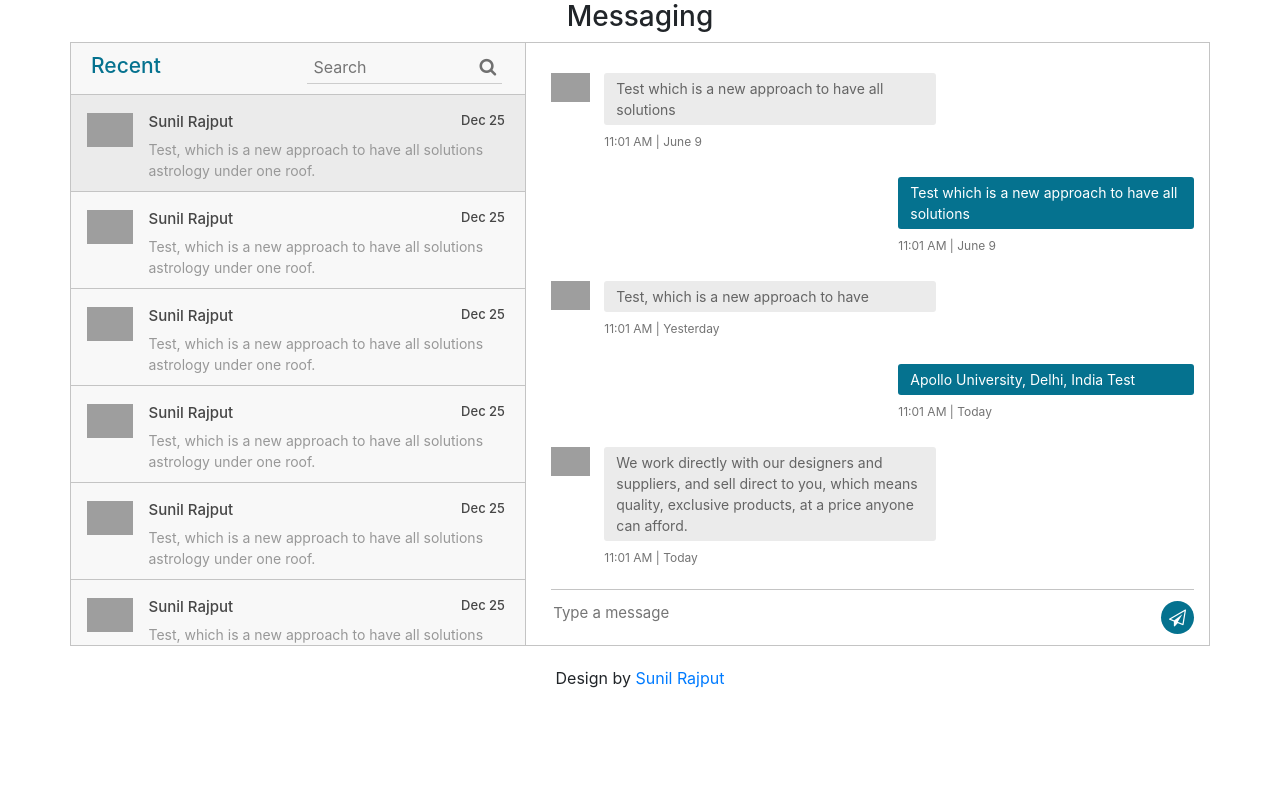
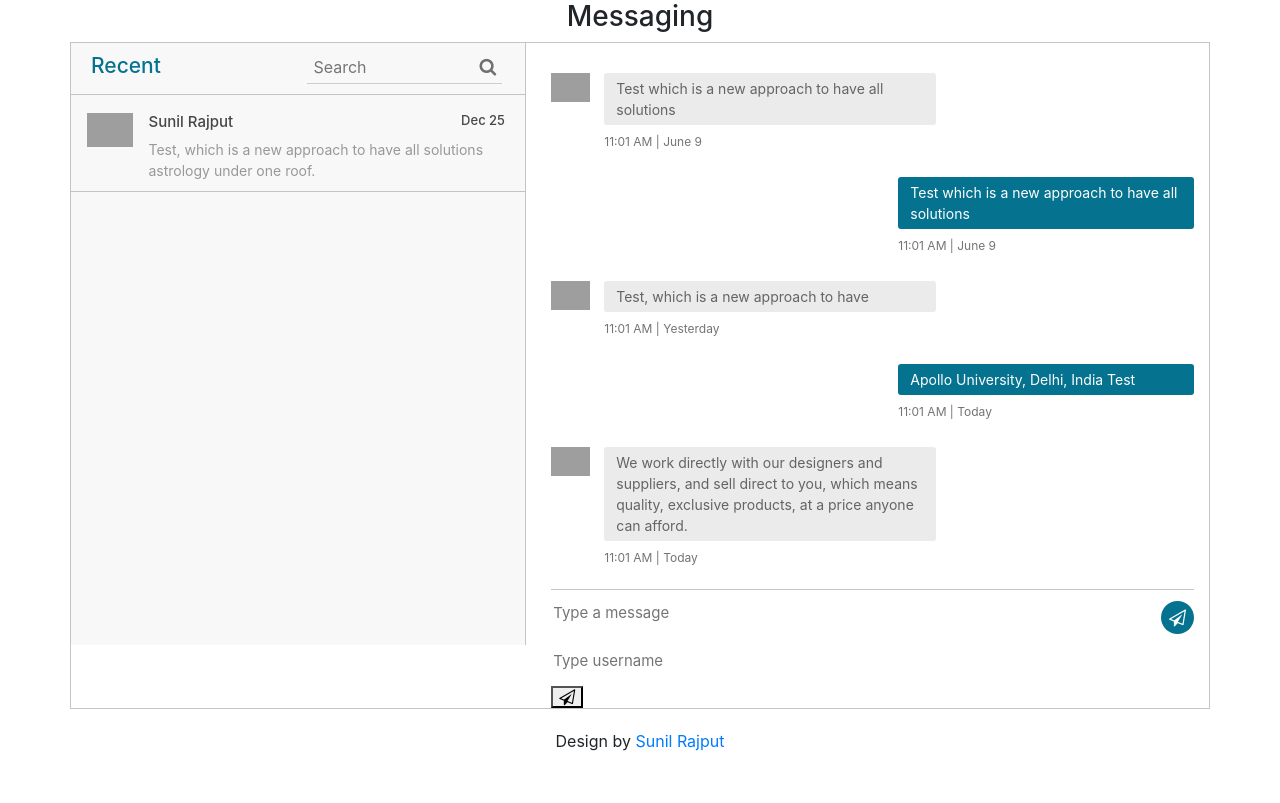
Before and after one commit to Anagha7/modelproject, a Flask app: page / in a window 1280 px wide. Before the commit the page ends 688 px from the top, so only its background shows below. Run offline with Flask 2, Linux system fonts and the light colour scheme; some libraries are stand-ins or nearby versions; grey boxes are pictures that could not be loaded.

Commit message:
Update chat2.html

```diff
--- a/templates/chat2.html
+++ b/templates/chat2.html
@@ -1,4 +1,3 @@
-
 <html>
 <head>
 
@@ -147,19 +146,46 @@
   overflow-y: auto;
 }
 </style>
+<script>
+//use to choose the fn to change the var msg type and also to load the chat history
+  function load_chat(id)
+{
+  console.log("fuction reached");
+    id_prefix=id.substring(0,2);
+    if(id_prefix=="pm")
+    {
+     msg_type="private";
+     alert(msg_type+id_prefix);
 
+     }
+    else
+    {
+      msg_type="public";
+      alert(msg_type+id_prefix);
+
+      }
+
+
+
+}
+
+</script>
 </head>
 <body>
 <script type='text/javascript'>
 $(document).ready(function(){
 
+
     var soc=io.connect('http://127.0.0.1:5000');
-    var soc_public=io('http://127.0.0.1:5000/public');
 
+    var soc_private=io('http://127.0.0.1:5000/private');
+    var msg_type="public";
     console.log("script start");
 
     soc.on('connect',function(){
+
         soc.send("user has connected");
+
         console.log("connected");
     });
 
@@ -171,19 +197,40 @@
         $(".msg_history").append(v);
         var elmnt = document.getElementById("s");
         elmnt.scrollIntoView();
+    });
 
-
-        console.log("Received message");
+    soc.on('inboxchat',function(users){
+          users.forEach(function(usr){
+            username=usr
+            var v=" <div class='chat_list'  id=pu_"+username+" onclick ='load_chat(this.id)'><div class='chat_people'><div class='chat_img'> <img src='https://ptetutorials.com/images/user-profile.png' alt="+username+"> </div> <div class='chat_ib'> <h5>"+username+" <span class='chat_date'>Dec 25</span></h5> <p>.....</p></div></div></div>"
+            $(".inbox_chat").append(v);
+            console.log(username);
+          });
+        console.log("usr added");
     });
 
 
-
+     $('#usr_send_btn').on('click',function(){
+        var user=$('#username').val();
+        console.log(user);
+        soc_private.emit('username',user);
+     });
 
 
      $('.msg_send_btn').on('click',function(){
         var msg=$('.write_msg').val();
-        soc_public.emit('usermessage',msg);
-        msg='';
+        console.log(msg_type)
+          if(msg_type=="private")
+          {
+              soc_private.emit('usermessage',msg);
+              }
+          else
+          {
+              alert("reached soc public")
+              soc_public.emit('usermessage',msg);
+
+              }
+
 
     });
 });
@@ -206,7 +253,7 @@
             </div>
           </div>
           <div class="inbox_chat">
-            <div class="chat_list active_chat">
+            <div class="chat_list" id="testid">
               <div class="chat_people">
                 <div class="chat_img"> <img src="https://ptetutorials.com/images/user-profile.png" alt="sunil"> </div>
                 <div class="chat_ib">
@@ -216,69 +263,11 @@
                 </div>
               </div>
             </div>
-            <div class="chat_list">
-              <div class="chat_people">
-                <div class="chat_img"> <img src="https://ptetutorials.com/images/user-profile.png" alt="sunil"> </div>
-                <div class="chat_ib">
-                  <h5>Sunil Rajput <span class="chat_date">Dec 25</span></h5>
-                  <p>Test, which is a new approach to have all solutions
-                    astrology under one roof.</p>
-                </div>
-              </div>
-            </div>
-            <div class="chat_list">
-              <div class="chat_people">
-                <div class="chat_img"> <img src="https://ptetutorials.com/images/user-profile.png" alt="sunil"> </div>
-                <div class="chat_ib">
-                  <h5>Sunil Rajput <span class="chat_date">Dec 25</span></h5>
-                  <p>Test, which is a new approach to have all solutions
-                    astrology under one roof.</p>
-                </div>
-              </div>
-            </div>
-            <div class="chat_list">
-              <div class="chat_people">
-                <div class="chat_img"> <img src="https://ptetutorials.com/images/user-profile.png" alt="sunil"> </div>
-                <div class="chat_ib">
-                  <h5>Sunil Rajput <span class="chat_date">Dec 25</span></h5>
-                  <p>Test, which is a new approach to have all solutions
-                    astrology under one roof.</p>
-                </div>
-              </div>
-            </div>
-            <div class="chat_list">
-              <div class="chat_people">
-                <div class="chat_img"> <img src="https://ptetutorials.com/images/user-profile.png" alt="sunil"> </div>
-                <div class="chat_ib">
-                  <h5>Sunil Rajput <span class="chat_date">Dec 25</span></h5>
-                  <p>Test, which is a new approach to have all solutions
-                    astrology under one roof.</p>
-                </div>
-              </div>
-            </div>
-            <div class="chat_list">
-              <div class="chat_people">
-                <div class="chat_img"> <img src="https://ptetutorials.com/images/user-profile.png" alt="sunil"> </div>
-                <div class="chat_ib">
-                  <h5>Sunil Rajput <span class="chat_date">Dec 25</span></h5>
-                  <p>Test, which is a new approach to have all solutions
-                    astrology under one roof.</p>
-                </div>
-              </div>
-            </div>
-            <div class="chat_list">
-              <div class="chat_people">
-                <div class="chat_img"> <img src="https://ptetutorials.com/images/user-profile.png" alt="sunil"> </div>
-                <div class="chat_ib">
-                  <h5>Sunil Rajput <span class="chat_date">Dec 25</span></h5>
-                  <p>Test, which is a new approach to have all solutions
-                    astrology under one roof.</p>
-                </div>
-              </div>
-            </div>
+
           </div>
         </div>
         <div class="mesgs">
+
           <div class="msg_history">
             <div class="incoming_msg">
               <div class="incoming_msg_img"> <img src="https://ptetutorials.com/images/user-profile.png" alt="sunil"> </div>
@@ -324,6 +313,10 @@
               <input type="text" class="write_msg" placeholder="Type a message" />
               <button class="msg_send_btn" type="button"><i class="fa fa-paper-plane-o" aria-hidden="true"></i></button>
             </div>
+           <div class="input_msg_write">
+              <input type="text" id="username" placeholder="Type username" />
+              <button id="usr_send_btn" type="button"><i class="fa fa-paper-plane-o" aria-hidden="true"></i></button>
+            </div>
           </div>
         </div>
       </div>
```
